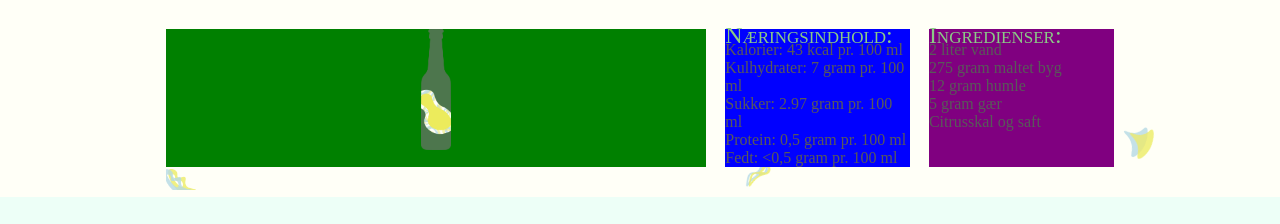
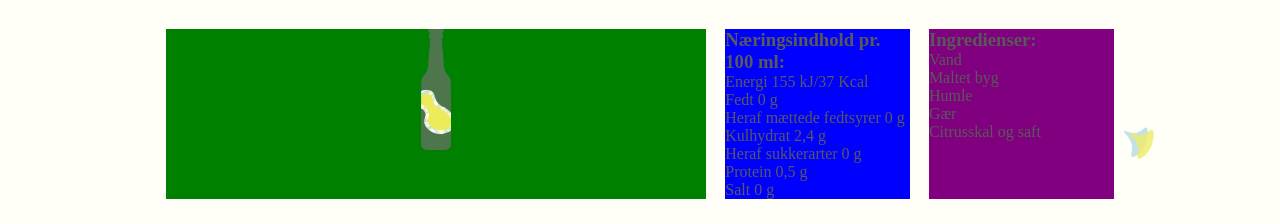
Before and after one commit to andreaskadhede/trojborg-bryghus-andrea, a plain HTML site: page nyhed.html in a window 1280 px wide. Shown: the part 521-745 px from the top of the page. Drawn offline with Linux system fonts and the light colour scheme; a web font is replaced by a local one.

Commit message:
Nyhed v1

```diff
--- a/css/style.css
+++ b/css/style.css
@@ -14,11 +14,11 @@ body {
   background-color: #fffff7;
 }
 
-p {
+h3, p {
   font-family: 'Minion Pro', 'Times New Roman', Times, serif;
 }
 
-h1, h2, h3 {
+h1, h2 {
   color: #8bca86;
   line-height: 50%;
   font-variant: small-caps;
@@ -28,7 +28,6 @@ h1, h2, h3 {
 /*************************************************************************************************************************************/
 /*************************************************************** NAVBAR **************************************************************/
 /*************************************************************************************************************************************/
-
 
 
 /* change height and width of the nav container */
@@ -116,7 +115,6 @@ h1, h2, h3 {
 }
 
 
-
 /*************************************************************************************************************************************/
 /************************************************************** FORSIDE **************************************************************/
 /*************************************************************************************************************************************/
@@ -130,6 +128,7 @@ h1, h2, h3 {
 }
 
 /***************************************************************** FØRSTE BOKS/KAMPAGNE ***************************************************************/
+
 .kampagne {
   background-color: red;
   padding: 6rem 5rem 4rem;
@@ -255,7 +254,6 @@ h1, h2, h3 {
   justify-self: end;
 }
 
-
 #groen6f {
   width: 120%;
   grid-column: 10;
@@ -600,6 +598,7 @@ h1, h2, h3 {
 }
 
 /*********************************************************** BAGGRUND ***********************************************************/
+
 .baggrund {
   display: grid;
   z-index: 1;
@@ -639,14 +638,12 @@ h1, h2, h3 {
   transform: rotate(146deg);
 }
 
-
 #gul6 {
   width: 150%;
   grid-column: 6;
   grid-row: 0;
   transform: rotate(180deg);
 }
-
 
 #gul8 {
   width: 300%;
@@ -821,7 +818,6 @@ h1, h2, h3 {
   transform: rotate(146deg);
 }
 
-
 #groen6 {
   width: 150%;
   grid-column: 6;
@@ -829,7 +825,6 @@ h1, h2, h3 {
   transform: rotate(180deg);
 }
 
-
 #groen8 {
   width: 300%;
   grid-column: 17;
@@ -902,7 +897,6 @@ h1, h2, h3 {
   grid-row: 6;
   transform: rotate(20deg);
 }
-
 
 
 /*************************************************************************************************************************************/
@@ -929,7 +923,7 @@ h1, h2, h3 {
   grid-template-rows: 50% 50%;
 }
 
-.øl h3 {
+.øl h2 {
   font-size: 5rem;
   background-color: blue;
   grid-column: 1;
@@ -988,7 +982,6 @@ footer ul li a {
 footer ul li a:hover, .logo-footer:hover {
   opacity: 1;
 }
-
 
 
 /*************************************************************************************************************************************/
@@ -1104,7 +1097,6 @@ footer ul li a:hover, .logo-footer:hover {
 @media (max-width: 820px) {
 
 }
-
 /* MEDIA TIL MOBIL */
 @media (max-width: 415px) {
   #forside {
@@ -1575,7 +1567,6 @@ footer ul li a:hover, .logo-footer:hover {
     transform: rotate(46deg);
   }
 
-
   #groen6 {
     width: 110%;
     grid-column: 2;
@@ -1583,7 +1574,6 @@ footer ul li a:hover, .logo-footer:hover {
     transform: rotate(280deg);
   }
 
-
   #groen8 {
     width: 230%;
     grid-column: 7;
--- a/nyhed.html
+++ b/nyhed.html
@@ -74,23 +74,25 @@
             </figure>
 
             <section id="næringsindhold">
-                <h2>Næringsindhold:</h2>
+                <h3>Næringsindhold pr. 100 ml:</h3>
                 <ul>
-                    <li>Kalorier: 43 kcal pr. 100 ml</li>
-                    <li>Kulhydrater: 7 gram pr. 100 ml</li>
-                    <li>Sukker: 2.97 gram pr. 100 ml</li>
-                    <li>Protein: 0,5 gram pr. 100 ml</li>
-                    <li>Fedt: &lt;0,5 gram pr. 100 ml</li>
+                    <li>Energi 155 kJ/37 Kcal</li>
+                    <li>Fedt 0 g</li>
+                    <li>Heraf mættede fedtsyrer 0 g</li>
+                    <li>Kulhydrat 2,4 g</li>
+                    <li>Heraf sukkerarter 0 g</li>
+                    <li>Protein 0,5 g</li>
+                    <li>Salt 0 g</li>
                 </ul>
             </section>
 
             <section id="ingredienser">
-                <h2>Ingredienser:</h2>
+                <h3>Ingredienser:</h3>
                 <ul>
-                    <li>2 liter vand</li>
-                    <li>275 gram maltet byg</li>
-                    <li>12 gram humle</li>
-                    <li>5 gram gær</li>
+                    <li>Vand</li>
+                    <li>Maltet byg</li>
+                    <li>Humle</li>
+                    <li>Gær</li>
                     <li>Citrusskal og saft</li>
                 </ul>
             </section>
```
Also changed, not shown: varianter.html (+6 -6 lines), robots.txt. Lines whose indentation alone changed are shown as unchanged.
